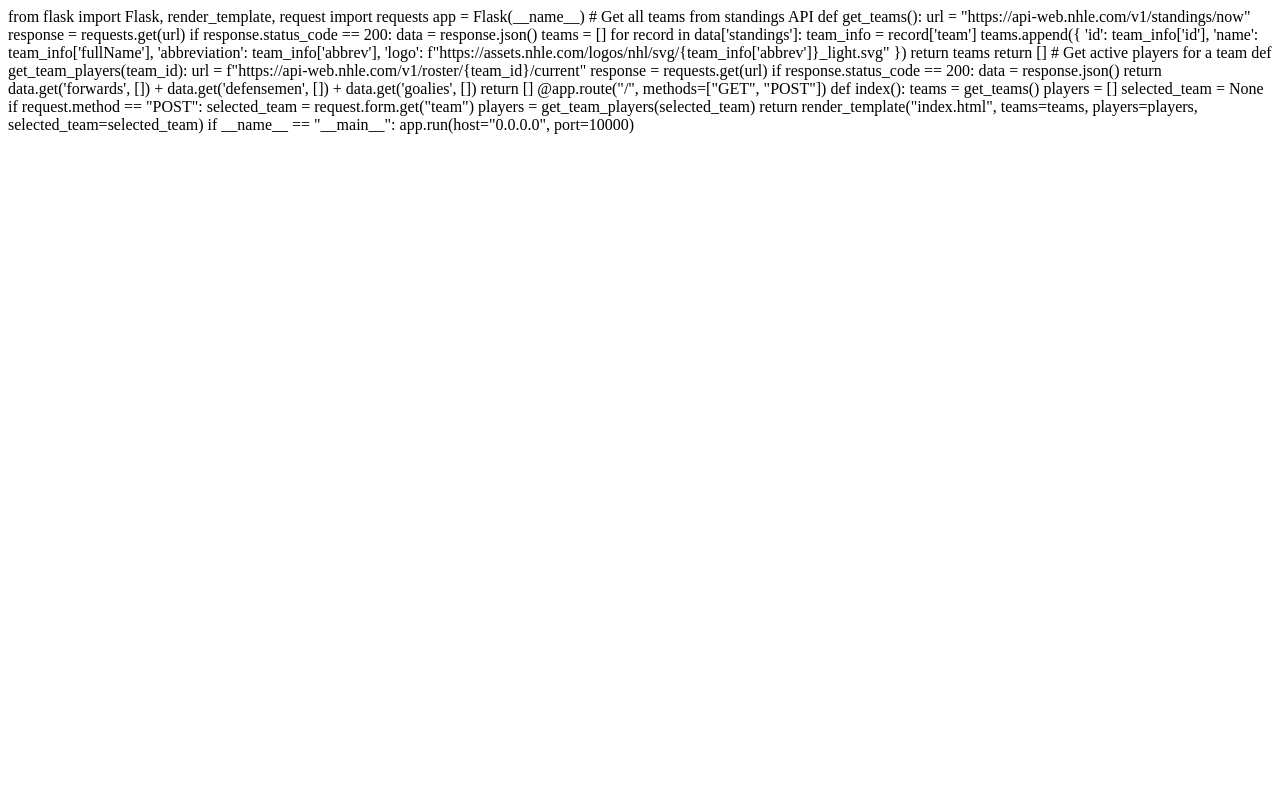
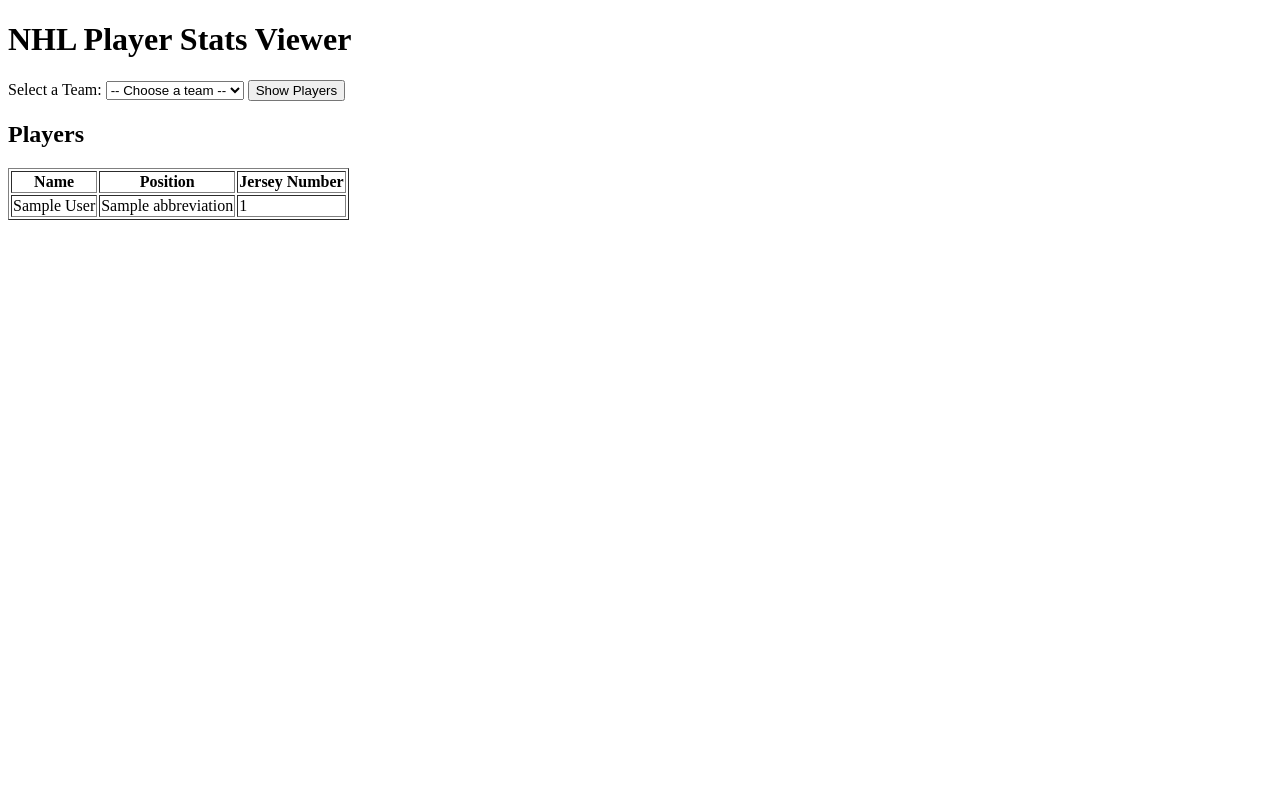
Before and after one commit to CalvinAtApex/Hockey-Stats, a Flask app: template templates/index.html in a window 1280 px wide. Run offline with Flask 3, Linux system fonts and the light colour scheme; the template is opened without the code that fills it: most values are stand-ins (such as "Sample title", 1, 10 or a date in 2020).

Commit message:
Add files via upload

```diff
--- a/app.py
+++ b/app.py
@@ -3,31 +3,20 @@ import requests
 
 app = Flask(__name__)
 
-# Get all teams from standings API
 def get_teams():
-    url = "https://api-web.nhle.com/v1/teams"
+    url = "https://statsapi.web.nhl.com/api/v1/teams"
     response = requests.get(url)
     if response.status_code == 200:
         data = response.json()
-        teams = []
-        for record in data:
-            teams.append({
-                'id': record['id'],                         # <-- Numerical ID
-                'name': record['fullName'],
-                'abbreviation': record['abbrev'],
-                'logo': f"https://assets.nhle.com/logos/nhl/svg/{record['abbrev']}_light.svg"
-            })
-        return teams
+        return data.get('teams', [])
     return []
 
-
-# Get active players for a team
 def get_team_players(team_id):
-    url = f"https://api-web.nhle.com/v1/roster/{team_id}/current"
+    url = f"https://statsapi.web.nhl.com/api/v1/teams/{team_id}/roster"
     response = requests.get(url)
     if response.status_code == 200:
         data = response.json()
-        return data.get('forwards', []) + data.get('defensemen', []) + data.get('goalies', [])
+        return data.get('roster', [])
     return []
 
 @app.route("/", methods=["GET", "POST"])
--- a/templates/index.html
+++ b/templates/index.html
@@ -1,46 +1,41 @@
-from flask import Flask, render_template, request
-import requests
+<!DOCTYPE html>
+<html lang="en">
+<head>
+    <meta charset="UTF-8">
+    <title>NHL Player Stats Viewer</title>
+</head>
+<body>
+    <h1>NHL Player Stats Viewer</h1>
 
-app = Flask(__name__)
+    <form method="POST">
+        <label for="team">Select a Team:</label>
+        <select name="team" id="team" required>
+            <option value="">-- Choose a team --</option>
+            {% for team in teams %}
+                <option value="{{ team.id }}" {% if selected_team == team.id %}selected{% endif %}>
+                    {{ team.name }}
+                </option>
+            {% endfor %}
+        </select>
+        <button type="submit">Show Players</button>
+    </form>
 
-# Get all teams from standings API
-def get_teams():
-    url = "https://api-web.nhle.com/v1/standings/now"
-    response = requests.get(url)
-    if response.status_code == 200:
-        data = response.json()
-        teams = []
-        for record in data['standings']:
-            team_info = record['team']
-            teams.append({
-                'id': team_info['id'],
-                'name': team_info['fullName'],
-                'abbreviation': team_info['abbrev'],
-                'logo': f"https://assets.nhle.com/logos/nhl/svg/{team_info['abbrev']}_light.svg"
-            })
-        return teams
-    return []
-
-# Get active players for a team
-def get_team_players(team_id):
-    url = f"https://api-web.nhle.com/v1/roster/{team_id}/current"
-    response = requests.get(url)
-    if response.status_code == 200:
-        data = response.json()
-        return data.get('forwards', []) + data.get('defensemen', []) + data.get('goalies', [])
-    return []
-
-@app.route("/", methods=["GET", "POST"])
-def index():
-    teams = get_teams()
-    players = []
-    selected_team = None
-
-    if request.method == "POST":
-        selected_team = request.form.get("team")
-        players = get_team_players(selected_team)
-
-    return render_template("index.html", teams=teams, players=players, selected_team=selected_team)
-
-if __name__ == "__main__":
-    app.run(host="0.0.0.0", port=10000)
+    {% if players %}
+        <h2>Players</h2>
+        <table border="1">
+            <tr>
+                <th>Name</th>
+                <th>Position</th>
+                <th>Jersey Number</th>
+            </tr>
+            {% for player in players %}
+                <tr>
+                    <td>{{ player.person.fullName }}</td>
+                    <td>{{ player.position.abbreviation }}</td>
+                    <td>{{ player.jerseyNumber or 'N/A' }}</td>
+                </tr>
+            {% endfor %}
+        </table>
+    {% endif %}
+</body>
+</html>
```
Also changed, not shown: static/New Text Document.txt (added).
